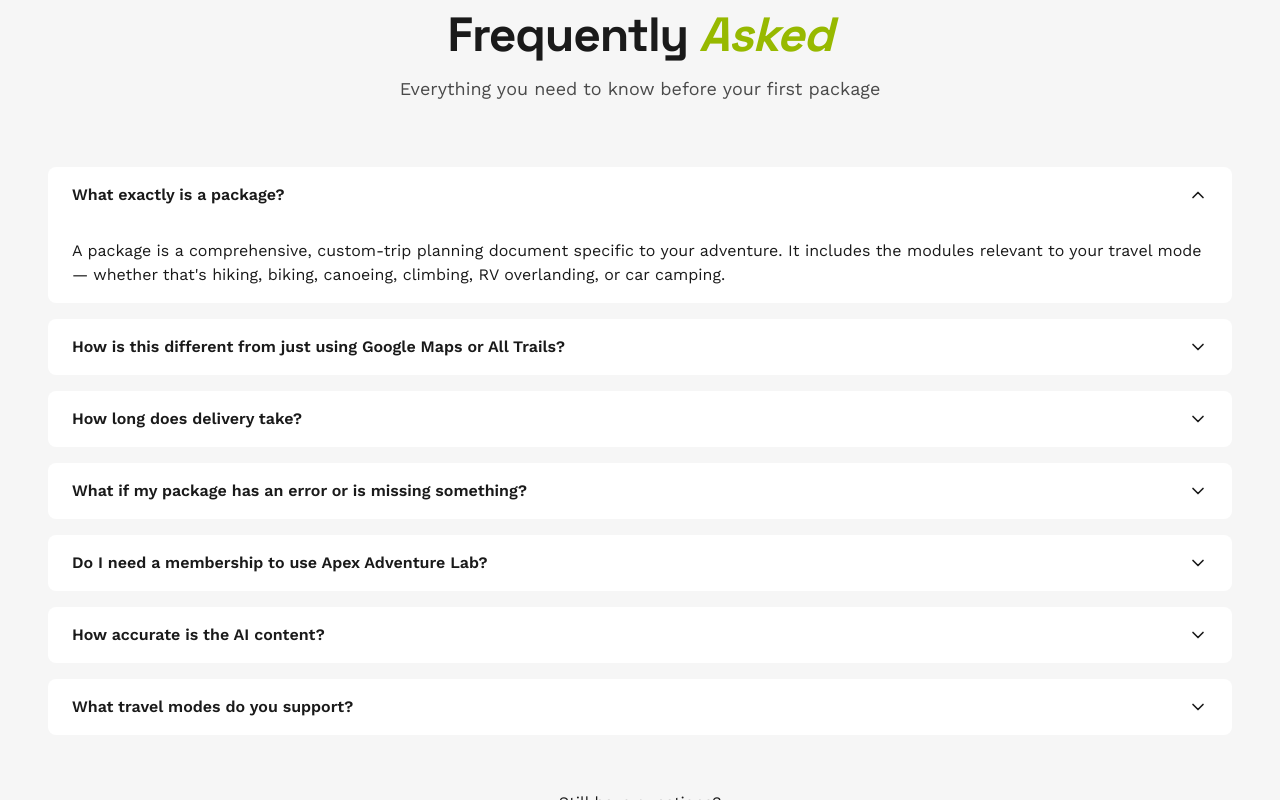
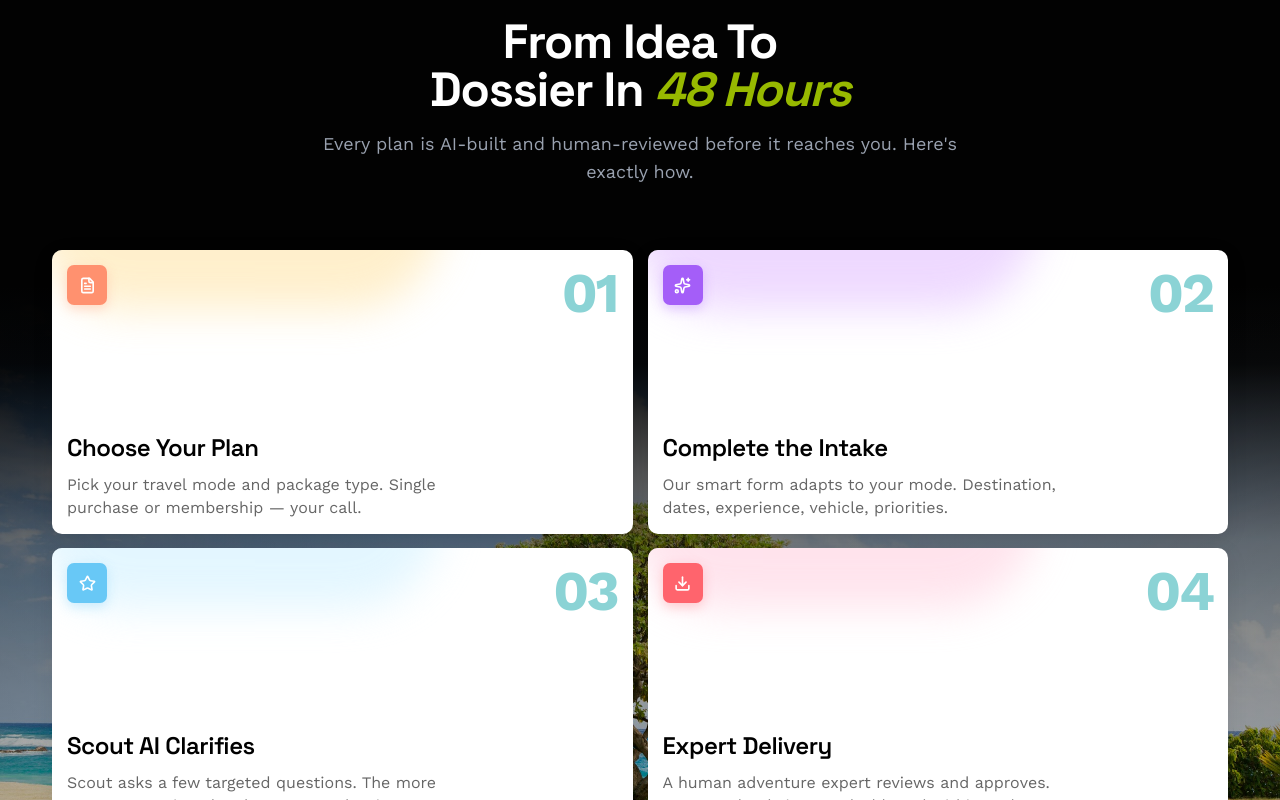
Before and after one commit to Tahsin0909/Scout-AI, a Next.js app: page / in a window 1280 px wide. Shown: the part 2300-3100 px from the top of the page. Built offline with nearby package versions, Linux system fonts and the light colour scheme.

Commit message:
Added how it works sectins

```diff
--- a/src/app/(frontend)/page.tsx
+++ b/src/app/(frontend)/page.tsx
@@ -1,6 +1,7 @@
 import AdventureHero from '@/components/adventureHero/AdventureHero';
 import ExpeditionSection from '@/components/expedition-section/ExpeditionSections';
 import FAQSection from '@/components/faq/FaqSection';
+import HowItWorksSection from '@/components/howItWorksSection/HowItWorksSection';
 import TrustedCompanies from '@/components/trustedCompanies/TrustedCompanies';
 import React from 'react';
 
@@ -10,6 +11,7 @@ const page = () => {
             <AdventureHero />
             <TrustedCompanies />
             <ExpeditionSection />
+            <HowItWorksSection />
             <FAQSection />
         </div>
     );
--- /dev/null
+++ b/src/components/howItWorksSection/HowItWorksSection.tsx
@@ -0,0 +1,149 @@
+import {
+    Download,
+    FileText,
+    Sparkles,
+    Star,
+    type LucideIcon,
+} from 'lucide-react'
+
+type Step = {
+    number: string
+    title: string
+    description: string
+    icon: LucideIcon
+    iconClassName: string
+    glowClassName: string
+}
+
+const steps: Step[] = [
+    {
+        number: '01',
+        title: 'Choose Your Plan',
+        description:
+            'Pick your travel mode and package type. Single purchase or membership — your call.',
+        icon: FileText,
+        iconClassName: 'bg-[#FF916F] text-white shadow-[#ff916f]/30',
+        glowClassName: 'bg-[#FFE9B7]',
+    },
+    {
+        number: '02',
+        title: 'Complete the Intake',
+        description:
+            'Our smart form adapts to your mode. Destination, dates, experience, vehicle, priorities.',
+        icon: Sparkles,
+        iconClassName: 'bg-[#A45EF8] text-white shadow-[#a45ef8]/30',
+        glowClassName: 'bg-[#E7C9FF]',
+    },
+    {
+        number: '03',
+        title: 'Scout AI Clarifies',
+        description:
+            'Scout asks a few targeted questions. The more context you give, the sharper your dossier.',
+        icon: Star,
+        iconClassName: 'bg-[#68C8F6] text-white shadow-[#68c8f6]/30',
+        glowClassName: 'bg-[#D8F3FF]',
+    },
+    {
+        number: '04',
+        title: 'Expert Delivery',
+        description:
+            'A human adventure expert reviews and approves. Your PDF lands in your dashboard within 48 hours.',
+        icon: Download,
+        iconClassName: 'bg-[#FF646D] text-white shadow-[#ff646d]/30',
+        glowClassName: 'bg-[#FFD8E5]',
+    },
+]
+
+export default function HowItWorksSection() {
+    const backgroundImage = "./howItWorksSection.jpg"
+
+    return (
+        <section className="relative isolate min-h-[764px] overflow-hidden bg-black px-4 py-16 font-work-sans sm:px-6 lg:px-8">
+            {/* Background image */}
+            <div
+                aria-hidden="true"
+                className="absolute inset-0 -z-30 bg-cover bg-[center_100px] bg-no-repeat"
+                style={{
+                    backgroundImage: `url("${backgroundImage}")`,
+                }}
+            />
+
+            {/* Main dark-to-transparent overlay */}
+            <div
+                aria-hidden="true"
+                className="absolute inset-0 -z-20 bg-[linear-gradient(to_bottom,#020202_0%,#020202_38%,rgba(2,2,2,0.96)_46%,rgba(2,2,2,0.48)_64%,rgba(2,2,2,0.08)_100%)]"
+            />
+
+            {/* Subtle left/right darkness */}
+            <div
+                aria-hidden="true"
+                className="absolute inset-0 -z-10 bg-[linear-gradient(to_right,rgba(0,0,0,0.12),transparent_35%,transparent_65%,rgba(0,0,0,0.12))]"
+            />
+
+            <div className="mx-auto w-full container">
+                {/* Header */}
+                <div className="mb-12 text-center md:mb-16 max-w-3xl mx-auto">
+                    <div className="mb-[20px] inline-flex h-[20px] items-center justify-center rounded-full border border-white/10 bg-white/20 px-[11px] text-[12px] font-medium leading-none text-white backdrop-blur-md">
+                        How It Works
+                    </div>
+                    <h2 className="mb-4 text-3xl font-bold tracking-tight sm:text-4xl lg:text-5xl text-white">
+                        From Idea To
+                        <br />
+                        Dossier In{' '}
+                        <span className="text-[#97B900] italic">48 Hours</span>
+                    </h2>
+                    <p className="mx-auto max-w-2xl text-base  sm:text-lg text-gray-400">
+                        Every plan is AI-built and human-reviewed before it
+                        reaches you. Here&apos;s exactly how.
+                    </p>
+                </div>
+                {/* Steps */}
+                <div className="mt-[39px] grid grid-cols-1 gap-[14px] md:grid-cols-2 md:gap-x-[15px]">
+                    {steps.map((step) => {
+                        const Icon = step.icon
+
+                        return (
+                            <article
+                                key={step.number}
+                                className="relative h-auto overflow-hidden rounded-[10px] bg-white px-[15px] py-[15px] text-black shadow-[0_5px_22px_rgba(0,0,0,0.08)]"
+                            >
+                                {/* Card glow */}
+                                <div
+                                    aria-hidden="true"
+                                    className={`pointer-events-none absolute -left-[20px] -top-[130px] h-[190px] w-[410px] rounded-full opacity-70 blur-[20px] ${step.glowClassName}`}
+                                />
+
+                                <div className="relative flex min-h-[254px] flex-col justify-between ">
+                                    <div className="flex items-start justify-between">
+                                        <div
+                                            className={`flex size-[31px] lg:size-[40px] items-center justify-center rounded-[7px] shadow-[0_4px_12px] ${step.iconClassName}`}
+                                        >
+                                            <Icon
+                                                size={17}
+                                                strokeWidth={2.3}
+                                            />
+                                        </div>
+
+                                        <span className="text-[48px] lg:text-[56px] font-bold leading-none tracking-[-0.04em] text-[#8BD3D5]">
+                                            {step.number}
+                                        </span>
+                                    </div>
+
+                                    <div className=''>
+                                        <h3 className="text-[21px] font-semibold leading-[1.2] tracking-[-0.02em] sm:text-[22px] lg:text-2xl">
+                                            {step.title}
+                                        </h3>
+
+                                        <p className="mt-[10px] max-w-[400px] text-[11px] leading-[1.45] text-[#666666] sm:text-[11.5px] lg:sm:text-[16px]">
+                                            {step.description}
+                                        </p>
+                                    </div>
+                                </div>
+                            </article>
+                        )
+                    })}
+                </div>
+            </div>
+        </section>
+    )
+}
```
Also changed, not shown: public/howItWorksSection.jpg (added).
